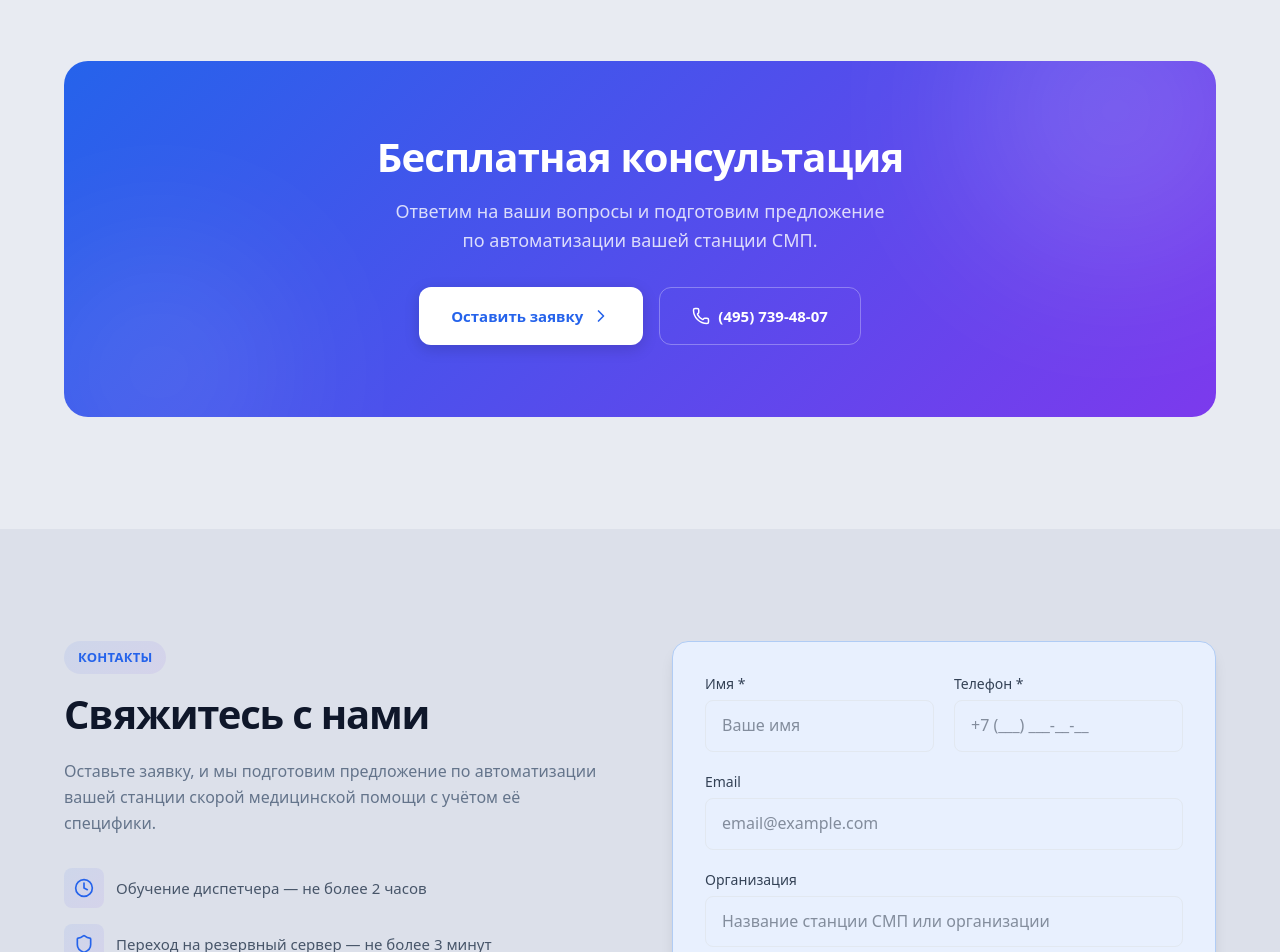
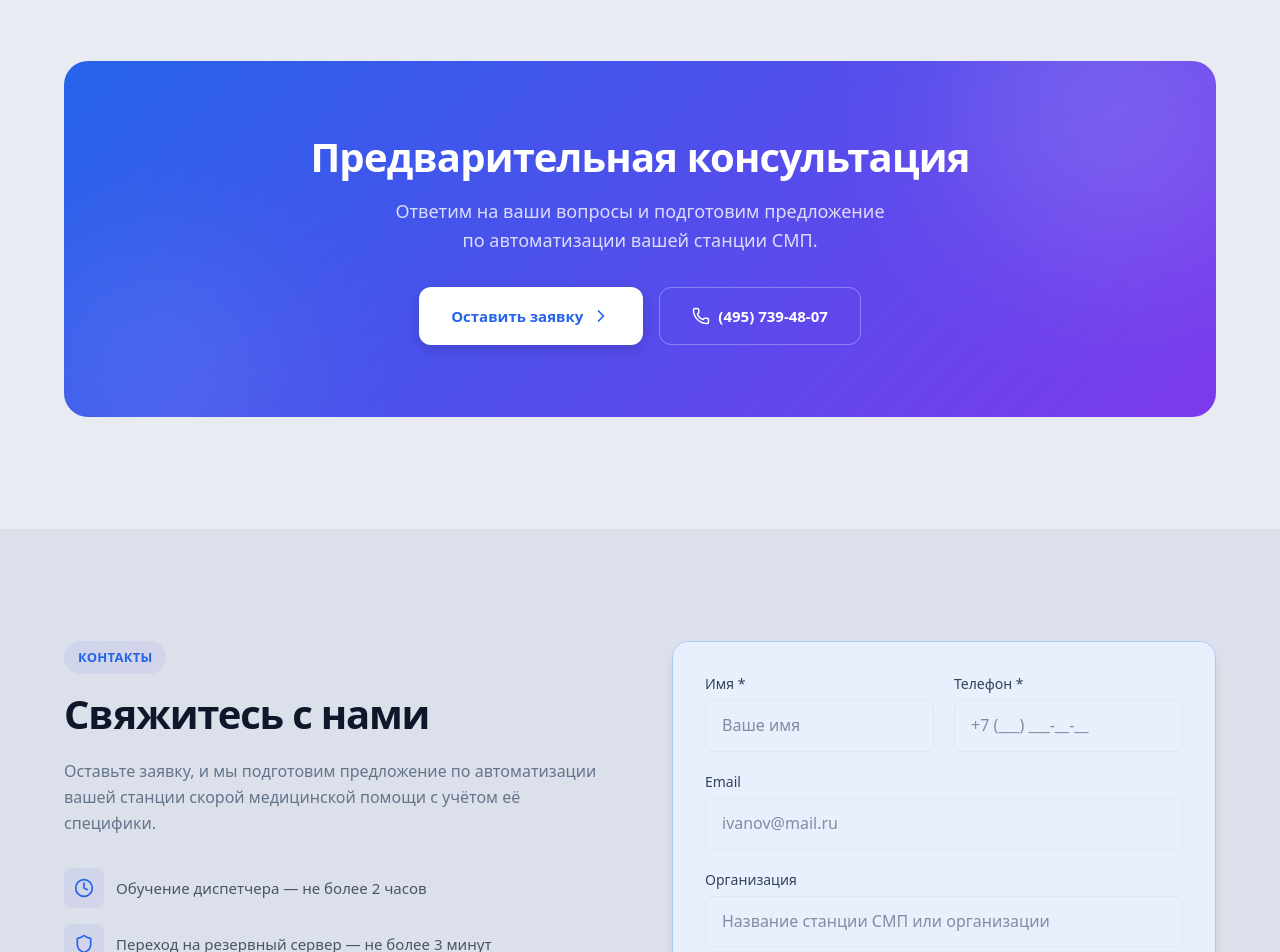
Before and after one commit to Bulka84/adis, a Next.js app: page / in a window 1280 px wide. Shown: the part 3960-4912 px from the top of the page. Built offline with nearby package versions, Linux system fonts and the light colour scheme.

Commit message:
Update consultation title and email placeholder
- Change "Бесплатная консультация" to "Предварительная консультация"
- Change email placeholder to ivanov@mail.ru

Co-Authored-By: Claude Opus 4.6 (1M context) <noreply@anthropic.com>

```diff
--- a/src/app/page.tsx
+++ b/src/app/page.tsx
@@ -336,7 +336,7 @@ export default function HomePage() {
 
             <div className="relative z-[1]">
               <h2 className="text-[clamp(28px,3.5vw,40px)] font-extrabold text-white leading-[1.2] tracking-[-0.02em] mb-4">
-                Бесплатная консультация
+                Предварительная консультация
               </h2>
               <p className="text-lg text-white/80 max-w-[500px] mx-auto mb-8 leading-relaxed">
                 Ответим на ваши вопросы и подготовим предложение по автоматизации вашей станции СМП.
--- a/src/components/ContactForm.tsx
+++ b/src/components/ContactForm.tsx
@@ -65,7 +65,7 @@ export default function ContactForm() {
           id="email"
           name="email"
           className="w-full px-4 py-3 border border-gray-200 rounded-lg focus:ring-2 focus:ring-primary/20 focus:border-primary outline-none transition-all"
-          placeholder="email@example.com"
+          placeholder="ivanov@mail.ru"
         />
       </div>
       <div>
```
